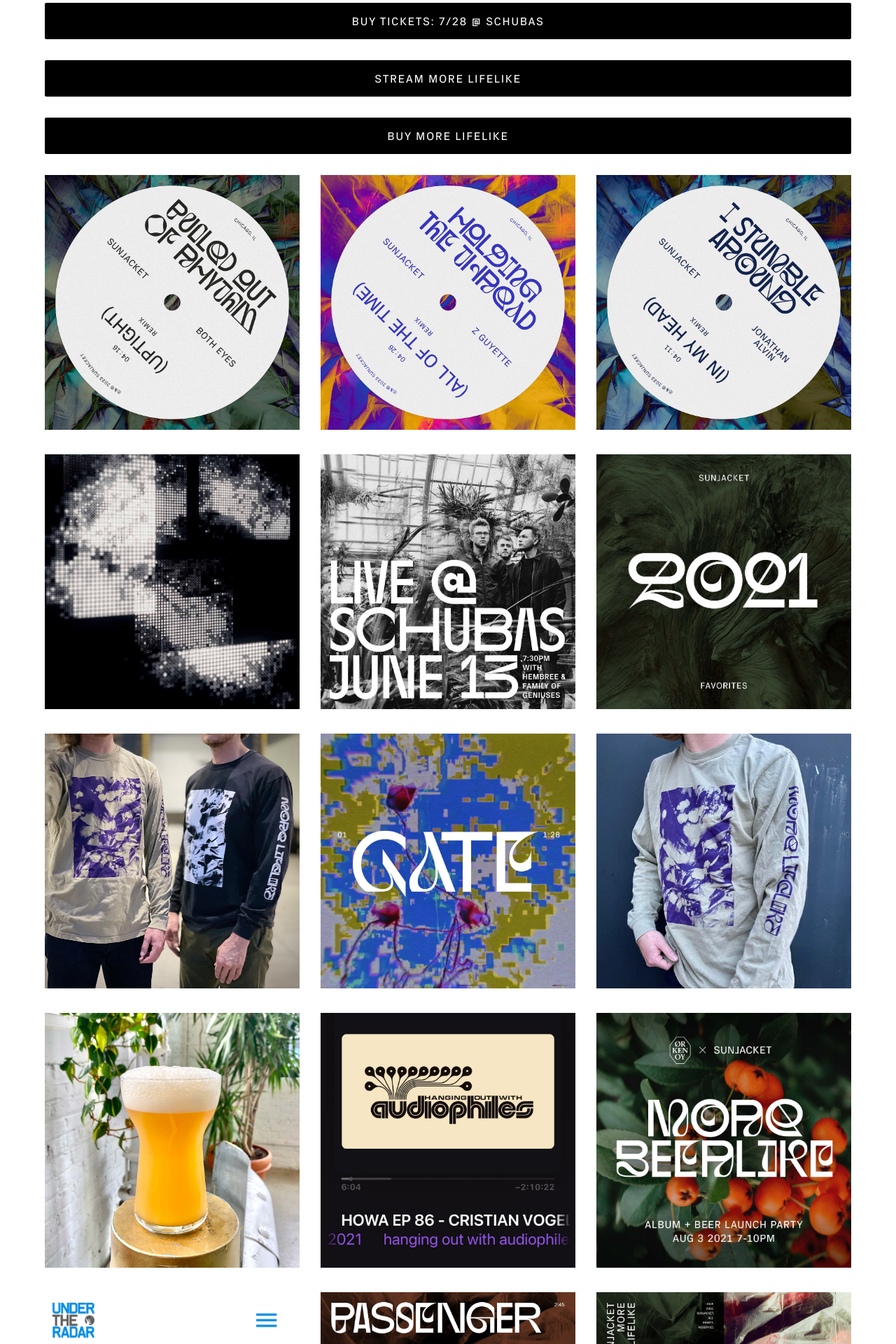
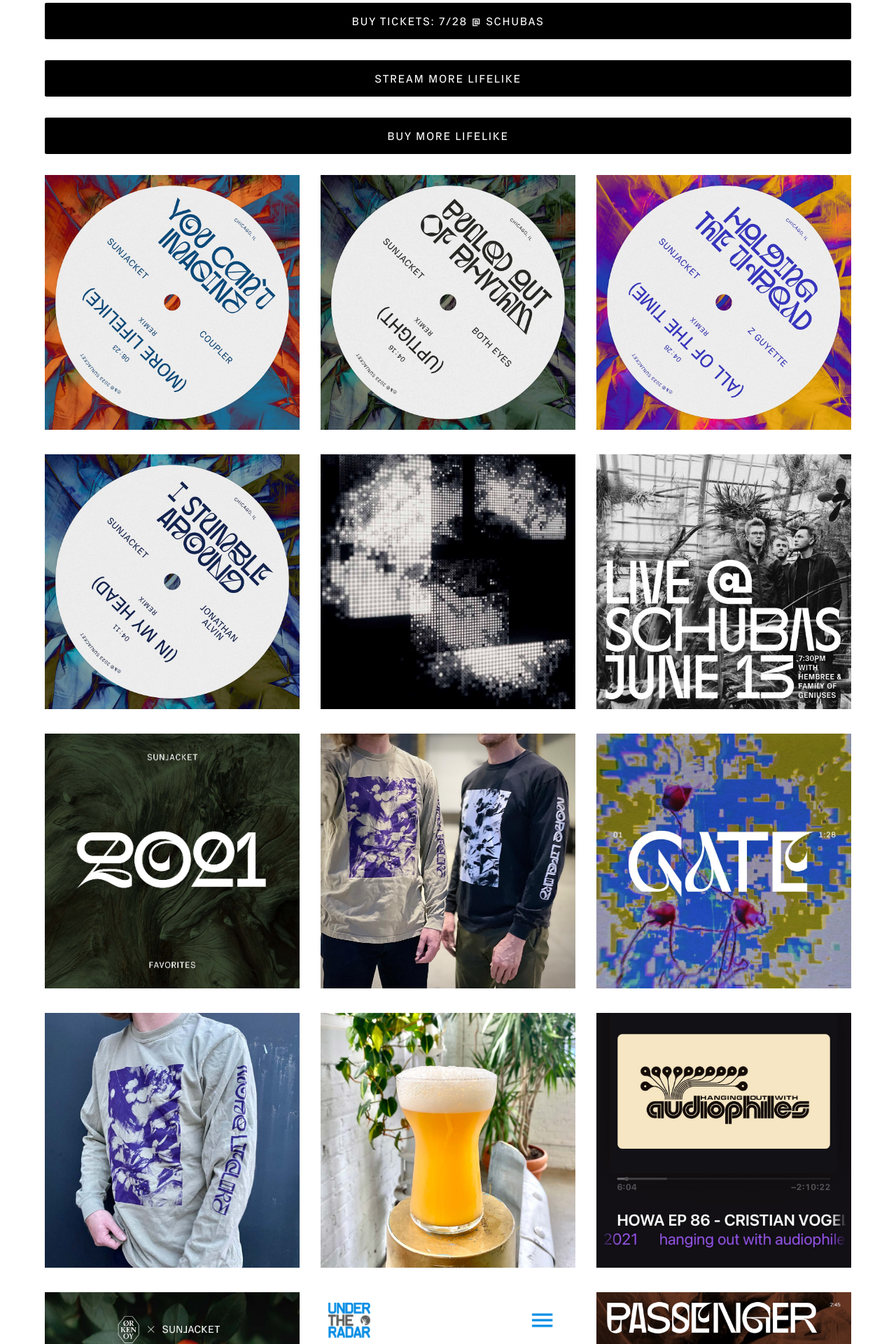
Before and after one commit to sunjacket/sunjacket.github.io, a Jekyll site: the page built from links.html, in a window 1280 px wide. Shown: the part 352-2272 px from the top of the page at 70% size. Built offline with Jekyll 4.4.1, drawn with Linux system fonts in a browser that asks for light colours; comment, search, counter and statistics services are not loaded.

Commit message:
add you can't imagine single to links list

```diff
--- a/links.html
+++ b/links.html
@@ -18,6 +18,11 @@
       <a class="btn btn-ig" href="https://sunjacket.bandcamp.com/album/more-lifelike">Buy More Lifelike</a>
 
     <ul class="row">
+      <!-- post -->
+      <li class="col col-3 insta-post">
+        <a href="https://listen.sunjacket.net/coupler-you-cant-imagine"><img alt="You Can't Imagine (More Lifelike) — Coupler Remix" src="../images/instagram/sunjacket-2023-07-14.jpg"></a>
+      </li>
+      <!-- post -->
       <!-- post -->
       <li class="col col-3 insta-post">
         <a href="https://listen.sunjacket.net/both-eyes-pulled-out-of-rhythm"><img alt="Pulled Out of Rhythm (Uptight) — Both Eyes Remix" src="../images/instagram/sunjacket-2023-07-05.jpg"></a>
```
Also changed, not shown: images/instagram/sunjacket-2023-07-14.jpg (added).
